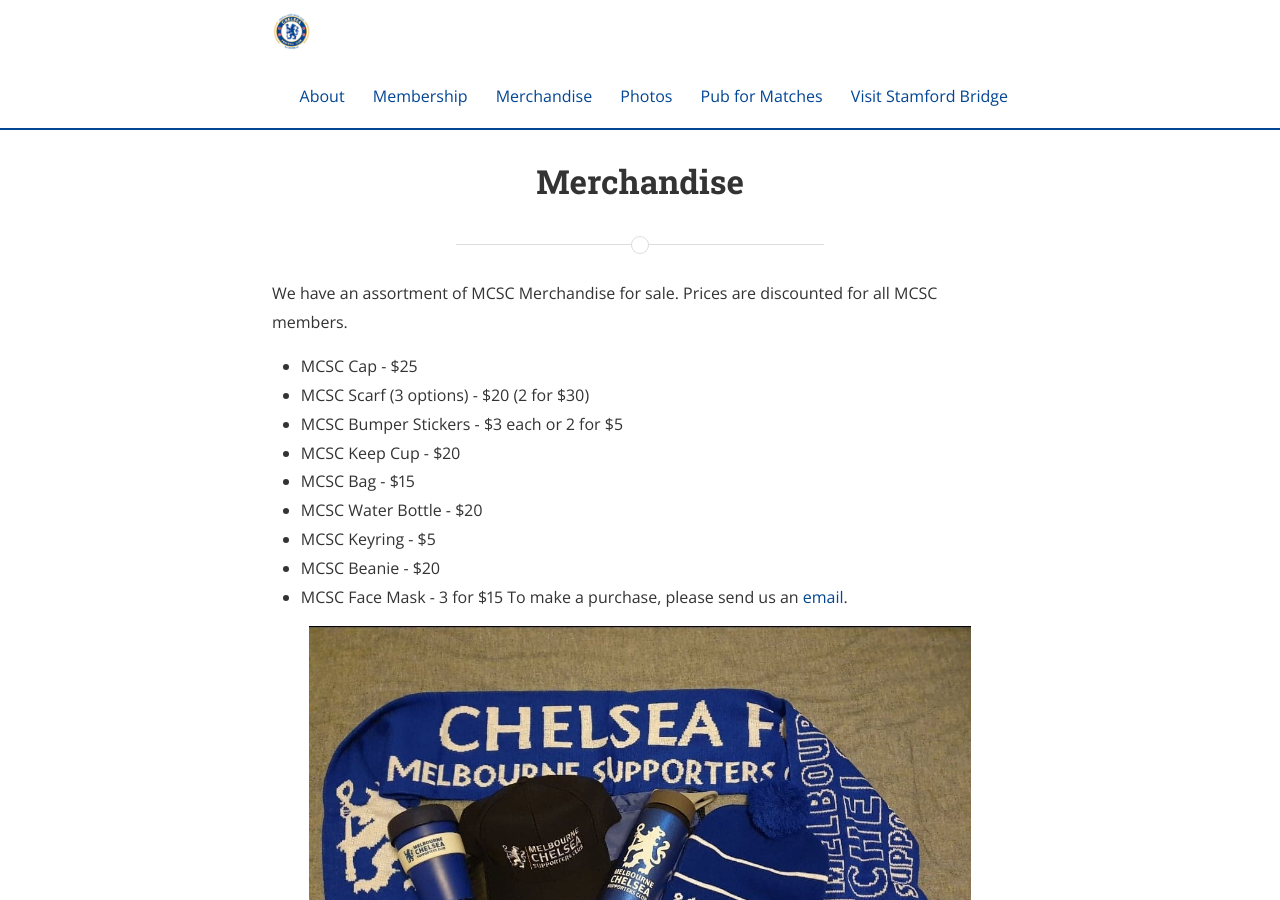
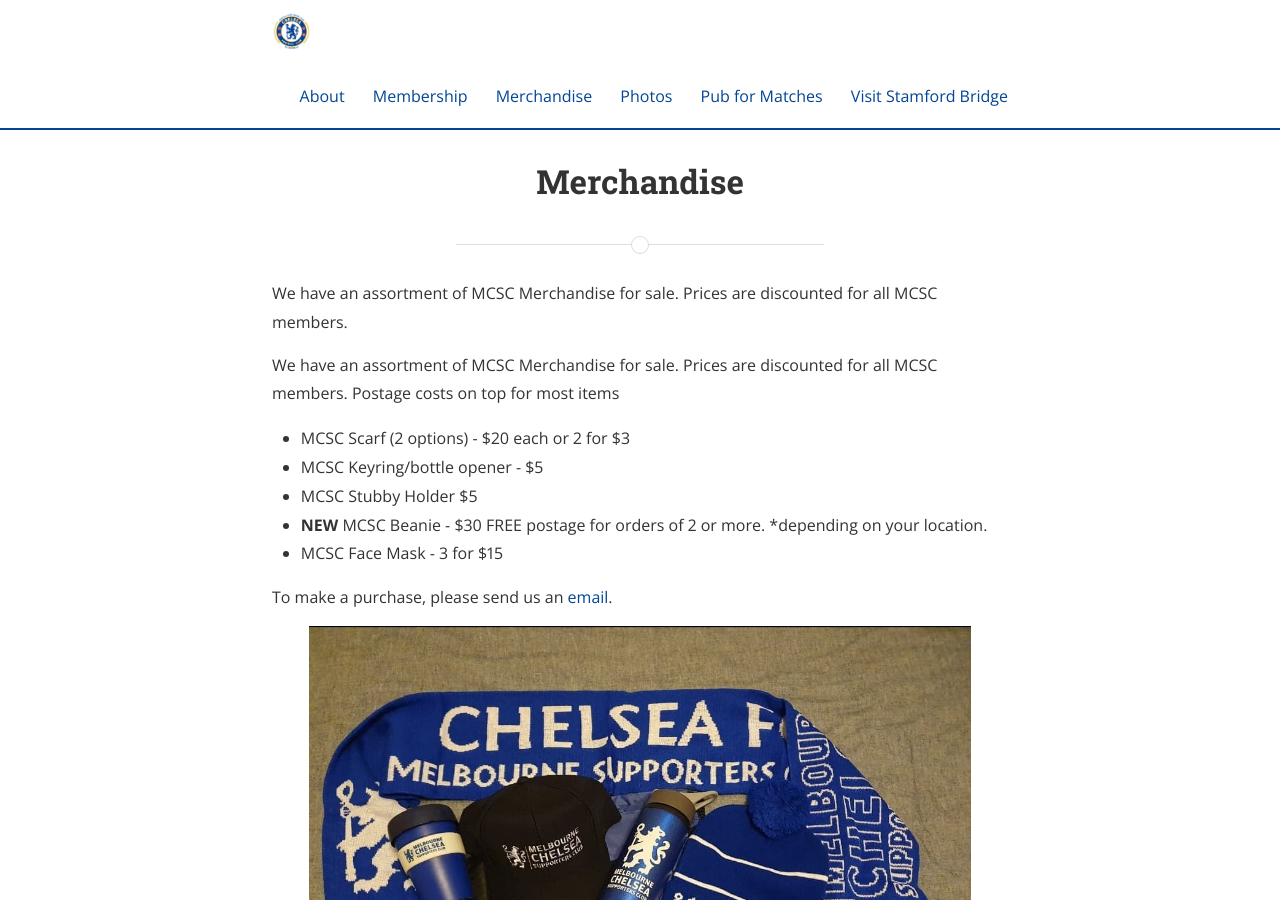
Before and after one commit to Foxh0und/MCSC, a Jekyll site: the page built from merchandise.md, in a window 1280 px wide and 900 px high. Built offline with Jekyll 4.4.1, drawn with Linux system fonts in a browser that asks for light colours; nearby versions of some CDN libraries.

Commit message:
Update merchandise.md

```diff
--- a/merchandise.md
+++ b/merchandise.md
@@ -6,15 +6,17 @@
 
 We have an assortment of MCSC Merchandise for sale. Prices are discounted for all MCSC members.
 
-- MCSC Cap - $25
-- MCSC Scarf (3 options) - $20 (2 for $30)
-- MCSC Bumper Stickers - $3 each or 2 for $5
-- MCSC Keep Cup - $20
-- MCSC Bag - $15
-- MCSC Water Bottle - $20
-- MCSC Keyring - $5
-- MCSC Beanie  - $20
+We have an assortment of MCSC Merchandise for sale.
+Prices are discounted for all MCSC members.
+Postage costs on top for most items
+
+- MCSC Scarf (2 options) - $20 each or 2 for $3
+- MCSC Keyring/bottle opener - $5
+- MCSC Stubby Holder $5
+- **NEW** MCSC Beanie - $30  FREE postage for orders of 2 or more. *depending on your location.
 - MCSC Face Mask - 3 for $15
+
+
 To make a purchase, please send us an [email](mailto:admin@chelseafcinmelbourne.com.au).
 
 ![MerchandiseOne](/assets/merchandise1.jpg)
```
